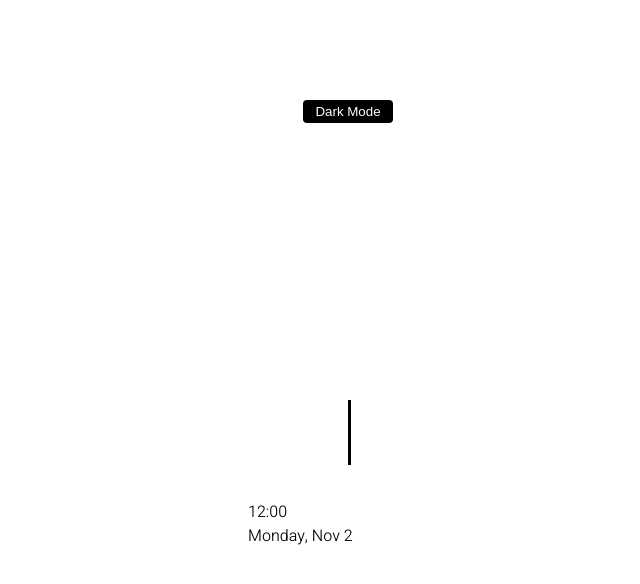
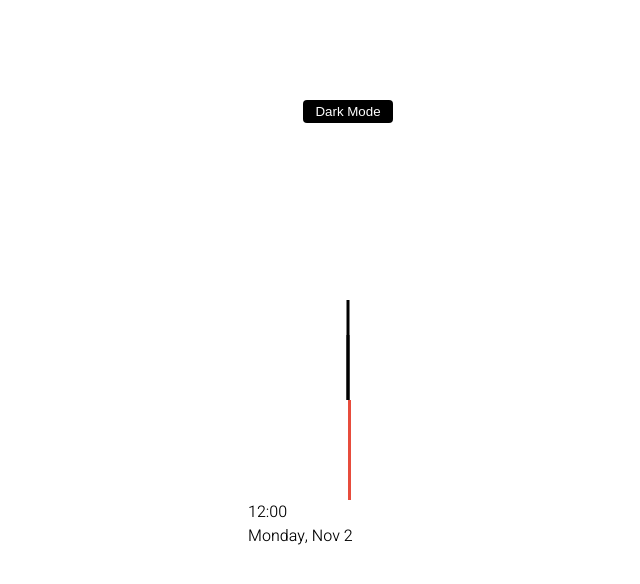
Before and after one commit to Inlic/theme_clock, a plain HTML site: page index.html in a window 1280 px wide. Shown: the whole page, without its empty margins (292-932 px from the left). Drawn offline with Linux system fonts and the light colour scheme.

Commit message:
basic clock styling

```diff
--- a/style.css
+++ b/style.css
@@ -69,4 +69,20 @@ body {
   left: 50%;
   height: 65px;
   width: 3px;
+  transform-origin: bottom center;
 }
+
+.needle.hour {
+  transform: translate(-50%, -100%) rotate(0deg);
+}
+
+.needle.minute {
+  transform: translate(-50%, -100%) rotate(0deg);
+  height: 100px;
+}
+
+.needle.second {
+  translate: translate(-50%, -100%) rotate(0deg);
+  height: 100px;
+  background-color: #e74c3c;
+}
```
